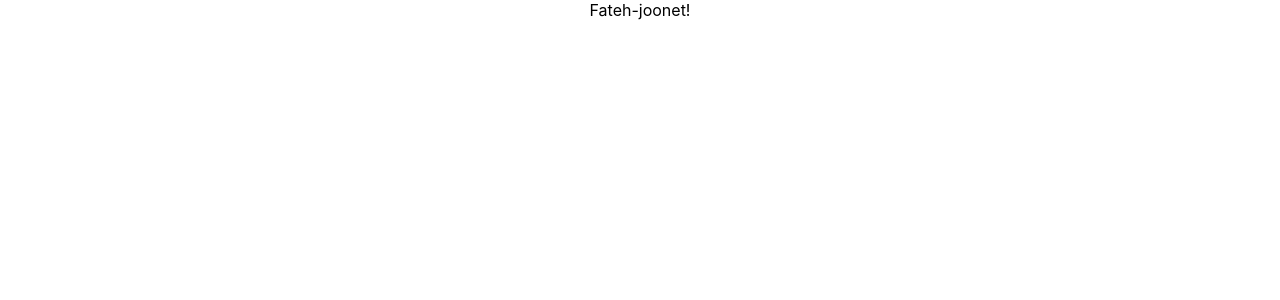
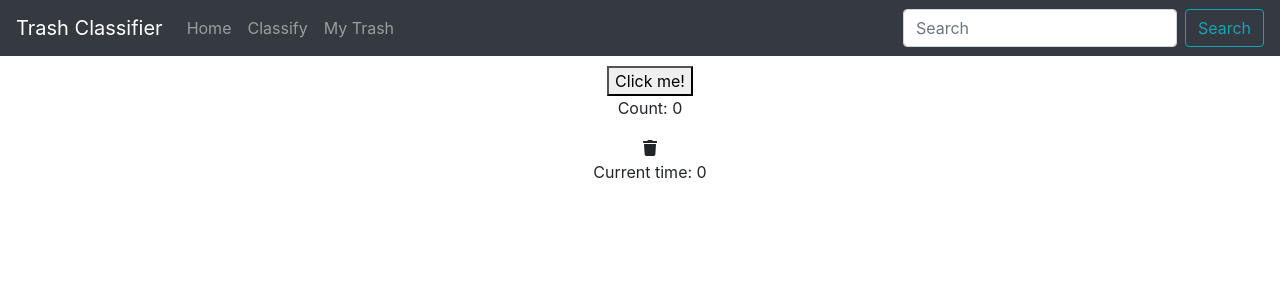
Before and after one commit to jamirian071498/flask-react-app, a React (Create React App) app: page / in a window 1280 px wide. Shown: the top 300 px of the page. Built offline with nearby package versions, Linux system fonts and the light colour scheme; no server answers.

Commit message:
Added header to react page, simplified flask api for testing

```diff
--- a/package.json
+++ b/package.json
@@ -3,10 +3,15 @@
   "version": "0.1.0",
   "private": true,
   "dependencies": {
+    "@fortawesome/fontawesome-svg-core": "^1.2.29",
+    "@fortawesome/free-solid-svg-icons": "^5.13.1",
+    "@fortawesome/react-fontawesome": "^0.1.11",
     "@testing-library/jest-dom": "^4.2.4",
     "@testing-library/react": "^9.5.0",
     "@testing-library/user-event": "^7.2.1",
+    "bootstrap": "^4.5.0",
     "react": "^16.13.1",
+    "react-bootstrap": "^1.0.1",
     "react-dom": "^16.13.1",
     "react-scripts": "3.4.1"
   },
--- a/public/index.html
+++ b/public/index.html
@@ -24,7 +24,20 @@
       work correctly both with client-side routing and a non-root public URL.
       Learn how to configure a non-root public URL by running `npm run build`.
     -->
-    <title>React App</title>
+    <link
+      rel="stylesheet"
+      href="https://maxcdn.bootstrapcdn.com/bootstrap/4.5.0/css/bootstrap.min.css"
+      integrity="sha384-9aIt2nRpC12Uk9gS9baDl411NQApFmC26EwAOH8WgZl5MYYxFfc+NcPb1dKGj7Sk"
+      crossorigin="anonymous"
+    />
+    <link
+      href="https://stackpath.bootstrapcdn.com/font-awesome/4.7.0/css/font-awesome.min.css"
+      rel="stylesheet"
+      integrity="sha384-wvfXpqpZZVQGK6TAh5PVlGOfQNHSoD2xbE+QkPxCAFlNEevoEH3Sl0sibVcOQVnN"
+      crossorigin="anonymous"
+    />
+    <script src="https://use.fontawesome.com/012502b1e5.js"></script>
+    <title>Trash Classifier</title>
   </head>
   <body>
     <noscript>You need to enable JavaScript to run this app.</noscript>
--- a/src/App.js
+++ b/src/App.js
@@ -1,25 +1,60 @@
 import React, { Component } from 'react';
-import logo from './logo.svg';
+import { Navbar, Nav, Form, FormControl, Button, Container, Row, Col } from 'react-bootstrap';
 import './App.css';
+import { FontAwesomeIcon } from '@fortawesome/react-fontawesome'
+import { faTrash } from '@fortawesome/free-solid-svg-icons'
 
 class App extends Component {
   constructor(props) {
     super(props)
+
     this.state = {
-      current_time: 0
+      numClicks: 0,
+      currentTime: 0
     }
   }
 
   componentDidMount() {
     fetch('/api/time').then(res => res.json()).then(data => this.setState({
-      current_time: data.time
+      currentTime: data.time
     }))
+  }
+
+  increment() {
+    this.setState({
+      numClicks: this.state.numClicks + 1
+    })
   }
 
   render() {
     return (
       <div className="App">
-        Fateh-joonet!
+        <Navbar bg="dark" variant="dark">
+          <Navbar.Brand href="#home">Trash Classifier</Navbar.Brand>
+          <Nav className="mr-auto">
+            <Nav.Link href="#home">Home</Nav.Link>
+            <Nav.Link href="#classify">Classify</Nav.Link>
+            <Nav.Link href="#mytrash">My Trash</Nav.Link>
+          </Nav>
+          <Form inline>
+            <FormControl type="text" placeholder="Search" className="mr-sm-2" />
+            <Button variant="outline-info">Search</Button>
+          </Form>
+        </Navbar>
+        <Container fluid className="main-container">
+          <Row>
+            <Col>
+            <button onClick={() => this.increment()}>Click me!</button>
+            <p>Count: {this.state.numClicks}</p>
+            <FontAwesomeIcon icon={faTrash}></FontAwesomeIcon>
+            </Col>
+          </Row>
+          <Row>
+            <Col>
+              Current time: {this.state.currentTime}
+            </Col>
+          </Row>
+        </Container>
       </div>
     )
   }
--- a/src/index.css
+++ b/src/index.css
@@ -11,3 +11,7 @@ code {
   font-family: source-code-pro, Menlo, Monaco, Consolas, 'Courier New',
     monospace;
 }
+
+.main-container {
+  margin: 10px;
+}
```
Also changed, not shown: 2 other files (tests, documents, lock files or other folders).
